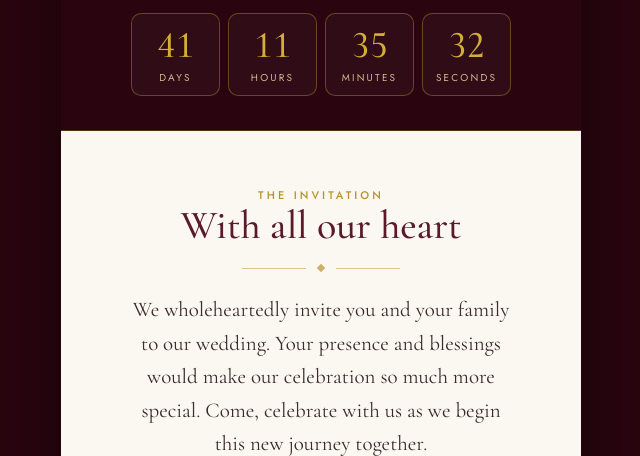
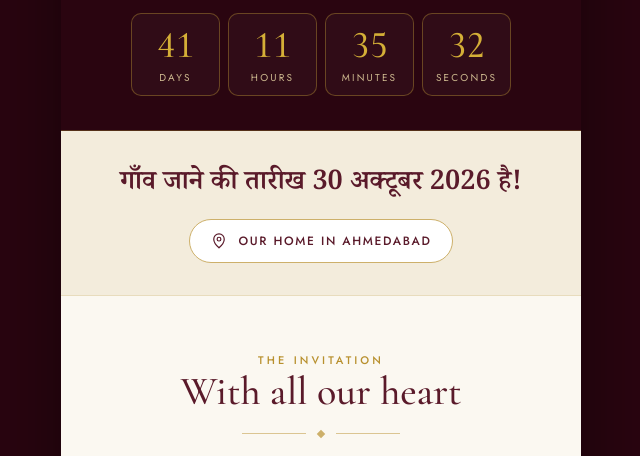
Before and after one commit to sbansiwal/wedding, a plain HTML site: page index.html in a window 1280 px wide. Shown: the part 846-1302 px from the top of the page, without its empty margins (319-959 px from the left). Drawn offline with Linux system fonts and the light colour scheme.

Commit message:
Add village departure date note and Ahmedabad home map link

```diff
--- a/index.html
+++ b/index.html
@@ -73,6 +73,11 @@ a{color:inherit}
 .count .num{font-size:38px;line-height:1;font-weight:500;color:var(--gold);font-variant-numeric:lining-nums tabular-nums}
 .count .lab{margin-top:6px;font-family:var(--sans);font-size:10px;letter-spacing:.22em;text-transform:uppercase;color:var(--gold-soft);opacity:.85}
 .count .done{font-size:28px;color:var(--gold);font-style:italic;margin-top:10px}
+
+/* ---------- gaanv note ---------- */
+.gaanv{background:var(--ivory-2);border-bottom:1px solid #e8dcbd;padding:34px 24px 32px;text-align:center}
+.gaanv .hi{font-family:'Noto Serif Devanagari',serif;font-size:27px;line-height:1.5;font-weight:600;color:var(--maroon-2)}
+.gaanv .btn{margin-top:14px;min-height:44px;padding:10px 20px;font-size:12px}
 
 /* ---------- sections ---------- */
 section.s{padding:56px 24px}
@@ -192,6 +197,12 @@ footer .mini{margin-top:26px;font-family:var(--sans);font-size:11px;letter-spaci
   </div>
   <div class="done" id="cd-done" hidden>It's the wedding day!</div>
 </div>
+
+<!-- ================= GAANV NOTE ================= -->
+<section class="gaanv" id="shagun">
+  <div class="hi reveal">गाँव जाने की तारीख 30 अक्टूबर 2026 है!</div>
+  <a class="btn ghost reveal" href="https://maps.app.goo.gl/REAM9WTQkziFSo8V7" target="_blank" rel="noopener"><svg viewBox="0 0 24 24"><path d="M12 21s-7-6.2-7-11.5a7 7 0 0 1 14 0C19 14.8 12 21 12 21z"/><circle cx="12" cy="9.5" r="2.5"/></svg>Our home in Ahmedabad</a>
+</section>
 
 <!-- ================= INVITATION ================= -->
 <section class="s invite">
```
Also changed, not shown: assets/fonts/NotoDeva.woff2.
